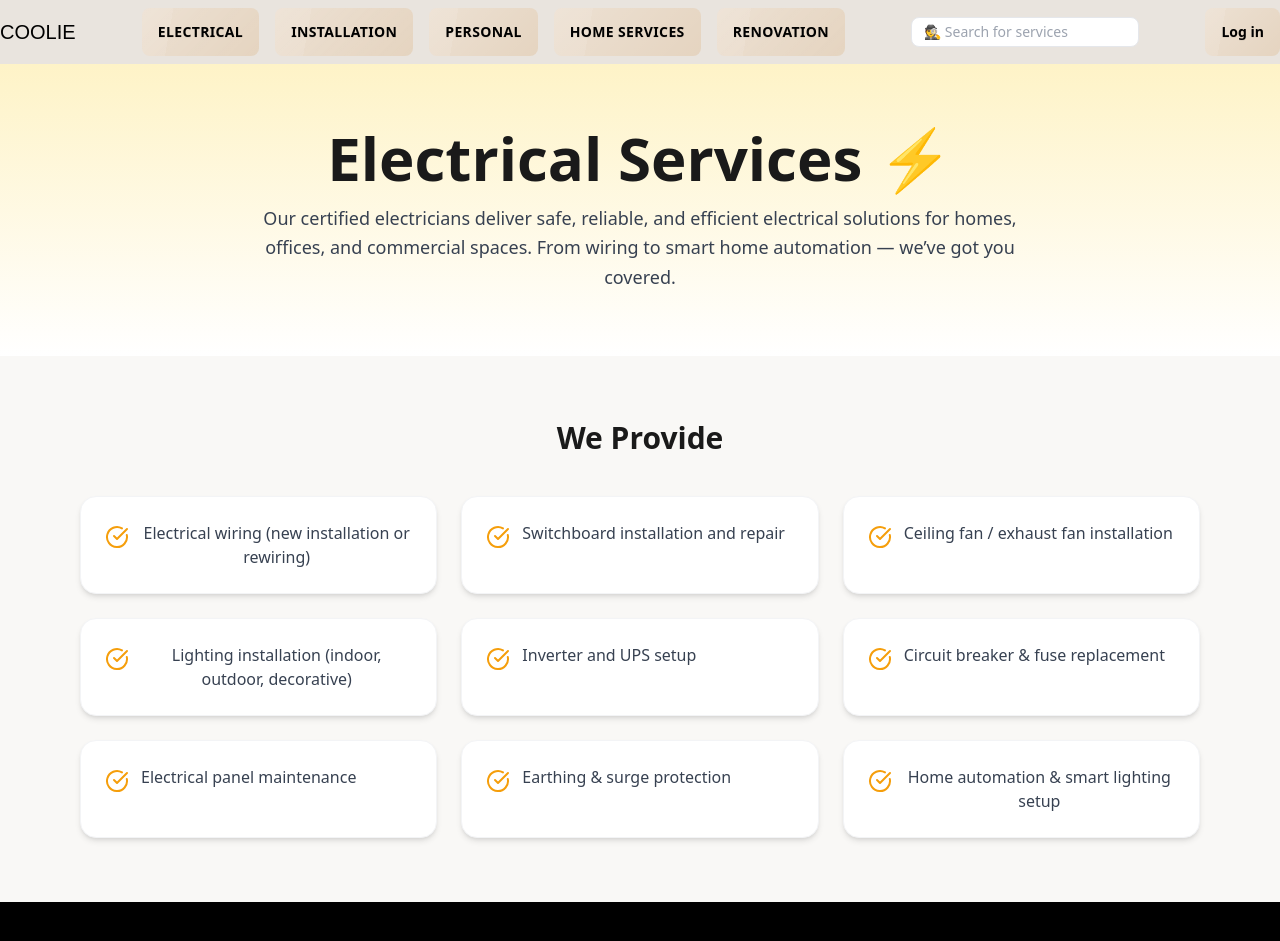
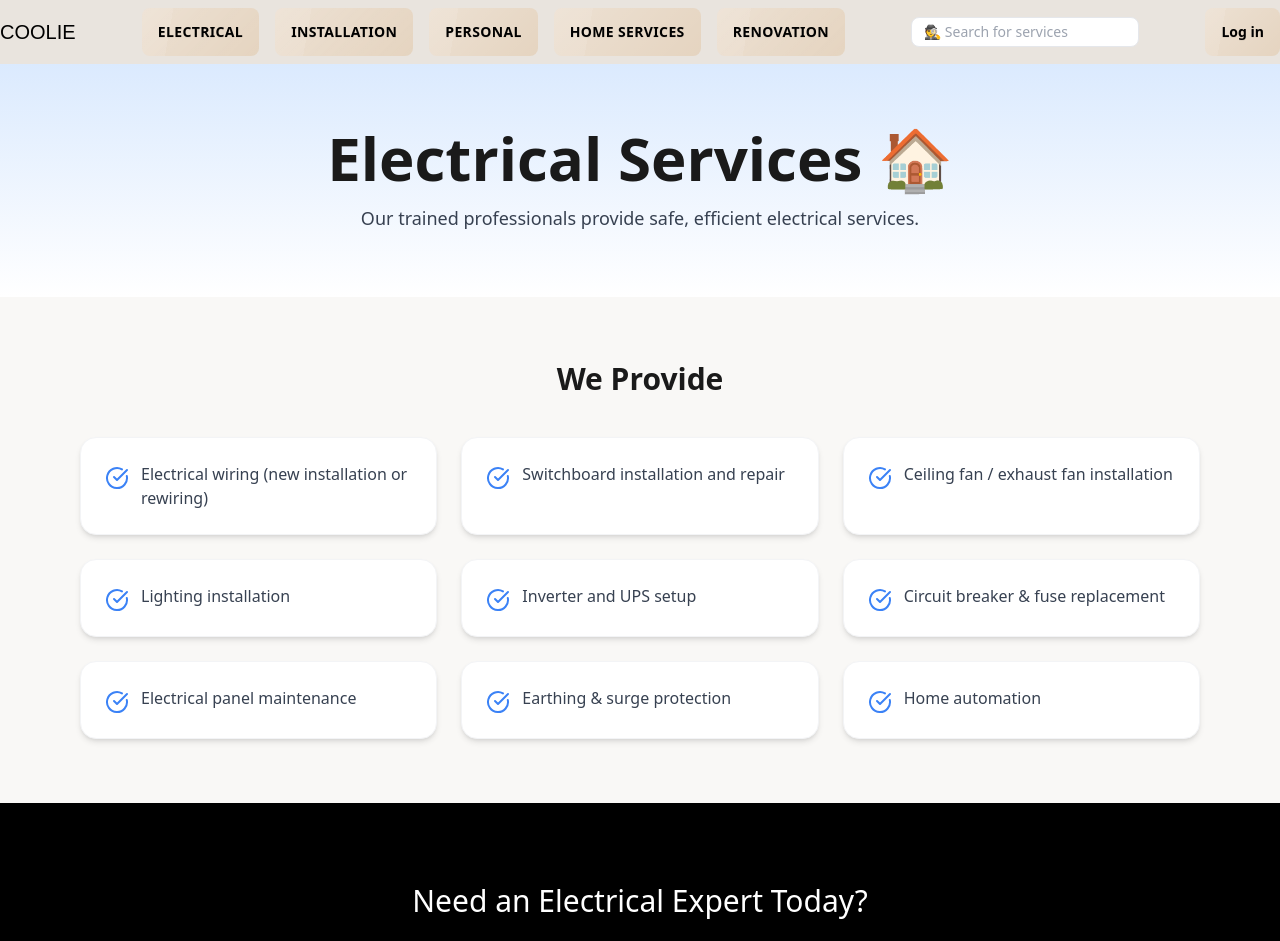
Before and after one commit to prakrutibhaskar222/FWD, a React app in the folder frontend/: page /electrical in a window 1280 px wide. Shown: the top 941 px of the page. Built offline with nearby package versions, Linux system fonts and the light colour scheme; the HTML template or start-up script is replaced by a standard one; a web font is replaced by a local one.

Commit message:
did routing for electrical

```diff
--- a/frontend/src/App.jsx
+++ b/frontend/src/App.jsx
@@ -1,7 +1,6 @@
 import React from "react"
 import { Route, Routes } from "react-router"
 import { Toaster } from "react-hot-toast"
-
 
 import Navbar from "./components/Navbar"
 import Footer from "./components/Footer"
@@ -17,33 +16,28 @@ import Signup from "./pages/Signup"
 import Stats from "./components/Stats"
 import Booking from "./pages/Booking"
 
-
 const App = () => {
   return (
     <div className="min-h-screen flex flex-col">
-
       <Navbar />
-
       <Toaster position="top-center" />
-
-
 
       <Routes>
         <Route path="/" element={<Landing />} />
         <Route path="/home" element={<Home />} />
-          <Route path="/electrical" element={<Electrical />} />
+
+        {/* IMPORTANT: Correct setup for nested routes */}
+        <Route path="/electrical/*" element={<Electrical />} />
+
         <Route path="/installation" element={<Installation />} />
         <Route path="/personal" element={<Personal />} />
         <Route path="/homeservices" element={<HomeServices />} />
         <Route path="/renovation" element={<Renovation />} />
         <Route path="/login" element={<Login />} />
         <Route path="/signup" element={<Signup />} />
-          <Route path="/Stats" element={<Stats />} />
+        <Route path="/stats" element={<Stats />} />
         <Route path="/booking/:topic" element={<Booking />} />
-
       </Routes>
-
-
 
       <Footer />
     </div>
--- a/frontend/src/pages/Electrical.jsx
+++ b/frontend/src/pages/Electrical.jsx
@@ -1,60 +1,86 @@
-import React from "react";
+import React, { useState } from "react";
 import { motion } from "framer-motion";
-import { CheckCircle } from "lucide-react"; // optional icons library
-import { Link } from "react-router";
+import { CheckCircle } from "lucide-react";
+import E1 from "../subpages/elect/E1";
+import E2 from "../subpages/elect/E2";
+import E3 from "../subpages/elect/E3";
+import E4 from "../subpages/elect/E4";
+import E5 from "../subpages/elect/E5";
+import E6 from "../subpages/elect/E6";
+import E7 from "../subpages/elect/E7";
+import E8 from "../subpages/elect/E8";
+import E9 from "../subpages/elect/E9";
 
 export default function Electrical() {
+  const [active, setActive] = useState(null);
+
   const services = [
-    <button><Link to="/E1">Electrical wiring (new installation or rewiring)</Link></button>,
-    <button><Link to="/E2">Switchboard installation and repair</Link></button>,
-    <button><Link to="/E3">Ceiling fan / exhaust fan installation</Link></button>,
-    <button><Link to="/E4">Lighting installation (indoor, outdoor, decorative)</Link></button>,
-    <button><Link to="/E5">Inverter and UPS setup</Link></button>,
-    <button><Link to="/E6">Circuit breaker & fuse replacement</Link></button>,
-    <button><Link to="/E7">Electrical panel maintenance</Link></button>,
-    <button><Link to="/E8">Earthing & surge protection</Link></button>,
-    <button><Link to="/E9">Home automation & smart lighting setup</Link></button>,
+    { text: "Electrical wiring (new installation or rewiring)", id: "e1" },
+    { text: "Switchboard installation and repair", id: "e2" },
+    { text: "Ceiling fan / exhaust fan installation", id: "e3" },
+    { text: "Lighting installation", id: "e4" },
+    { text: "Inverter and UPS setup", id: "e5" },
+    { text: "Circuit breaker & fuse replacement", id: "e6" },
+    { text: "Electrical panel maintenance", id: "e7" },
+    { text: "Earthing & surge protection", id: "e8" },
+    { text: "Home automation", id: "e9" },
   ];
+
+  // Component switching
+  if (active === "e1") return <E1 setActive={setActive} />;
+  if (active === "e2") return <E2 setActive={setActive} />;
+  if (active === "e3") return <E3 setActive={setActive} />;
+  if (active === "e4") return <E4 setActive={setActive} />;
+  if (active === "e5") return <E5 setActive={setActive} />;
+  if (active === "e6") return <E6 setActive={setActive} />;
+  if (active === "e7") return <E7 setActive={setActive} />;
+  if (active === "e8") return <E8 setActive={setActive} />;
+  if (active === "e9") return <E9 setActive={setActive} />;
 
   return (
     <div className="min-h-screen bg-[#f9f8f6] text-[#1a1a1a] font-sans">
-      {/* Hero Section */}
-      <section className="text-center px-6 md:px-20 py-16 bg-gradient-to-b from-amber-100 to-white">
-        <h1 className="text-5xl md:text-6xl font-bold mb-4">Electrical Services ⚡</h1>
+
+      {/* HERO */}
+      <section className="text-center px-6 md:px-20 py-16 bg-gradient-to-b from-blue-100 to-white">
+        <h1 className="text-5xl md:text-6xl font-bold mb-4">Electrical Services 🏠</h1>
         <p className="text-gray-700 text-lg max-w-3xl mx-auto leading-relaxed">
-          Our certified electricians deliver safe, reliable, and efficient electrical
-          solutions for homes, offices, and commercial spaces. From wiring to smart home
-          automation — we’ve got you covered.
+          Our trained professionals provide safe, efficient electrical services.
         </p>
       </section>
 
-      {/* Service List Section */}
+      {/* SERVICES */}
       <section className="px-8 md:px-20 py-16">
         <h2 className="text-3xl font-semibold mb-10 text-center">We Provide</h2>
+
         <div className="grid sm:grid-cols-2 lg:grid-cols-3 gap-6 max-w-6xl mx-auto">
           {services.map((service, index) => (
             <motion.div
               key={index}
               whileHover={{ scale: 1.03 }}
               transition={{ duration: 0.3 }}
-              className="bg-white rounded-2xl shadow-md hover:shadow-lg p-6 flex items-start gap-3 border border-gray-100"
+              className="cursor-pointer bg-white rounded-2xl shadow-md hover:shadow-lg p-6
+                         flex items-start gap-3 border border-gray-100"
+              onClick={() => setActive(service.id)}
             >
-              <CheckCircle className="text-amber-500 w-6 h-6 flex-shrink-0 mt-1" />
-              <p className="text-gray-700 font-medium">{service}</p>
+              <CheckCircle className="text-blue-500 w-6 h-6 flex-shrink-0 mt-1" />
+              <p className="text-gray-700 font-medium">{service.text}</p>
             </motion.div>
           ))}
         </div>
       </section>
 
-      {/* CTA Section */}
+      {/* CTA */}
       <section className="text-center bg-black text-white py-20">
-        <h2 className="text-3xl font-light mb-6">Need an Electrician Today?</h2>
-        <button className="bg-amber-400 text-black px-8 py-3 text-lg rounded-xl hover:bg-amber-300 transition">
-          <Link to="/booking/electrical">
-            Book a Service
-          </Link>
-        </button>
+        <h2 className="text-3xl font-light mb-6">Need an Electrical Expert Today?</h2>
+
+        <a
+          href="/booking/electrical"
+          className="bg-blue-400 text-black px-8 py-3 text-lg rounded-xl hover:bg-blue-300 transition inline-block"
+        >
+          Book a Service
+        </a>
       </section>
+
     </div>
   );
 }
--- a/frontend/src/subpages/elect/E1.jsx
+++ b/frontend/src/subpages/elect/E1.jsx
@@ -1,30 +1,40 @@
 import React from "react";
-import { Link } from "react-router";
 import { motion } from "framer-motion";
-import { CheckCircle } from "lucide-react";
+import { CheckCircle, ArrowLeft } from "lucide-react";
 
-export default function ElectricalWiring() {
+export default function ElectricalWiring({ setActive }) {
   return (
     <div className="min-h-screen bg-[#e2d7c1] text-[#1a1a1a] font-sans">
+
+      {/* BACK BUTTON */}
+      <button
+        onClick={() => setActive(null)}
+        className="flex items-center gap-2 px-4 py-2 bg-black text-white rounded-lg
+                   hover:bg-gray-800 transition m-6"
+      >
+        <ArrowLeft size={20} /> Back
+      </button>
 
       {/* Header Section */}
       <section className="text-center px-6 md:px-20 py-16 bg-gradient-to-b from-amber-100 to-white">
         <h1 className="text-5xl md:text-6xl font-bold mb-4">
           Electrical Wiring 🔌
         </h1>
-        <p className="text-[#000000] text-lg max-w-3xl mx-auto leading-relaxed">
-          Whether it's a new installation or rewiring an old setup, our expert electricians ensure safety, compliance, and efficiency every step of the way.
+        <p className="text-black text-lg max-w-3xl mx-auto leading-relaxed">
+          Whether it's a new installation or rewiring an old setup, our expert electricians ensure safety,
+          compliance, and efficiency.
         </p>
       </section>
 
       {/* Details Section */}
       <section className="px-8 md:px-20 py-20 max-w-4xl mx-auto">
         <h2 className="text-3xl font-semibold mb-10 text-center">How It Works</h2>
+
         <div className="space-y-6">
           {[
-            "Urban Company assigns certified electricians who assess your property and requirements.",
-            "They follow industry-standard safety protocols and use high-quality materials.",
-            "Post-installation testing and cleanup are included to ensure everything works perfectly.",
+            "Certified electricians assess your property and requirements.",
+            "We follow top-tier safety protocols using high-quality materials.",
+            "Post-installation testing ensures everything works perfectly.",
           ].map((text, index) => (
             <motion.div
               key={index}
@@ -33,7 +43,7 @@ export default function ElectricalWiring() {
               transition={{ duration: 0.5, delay: index * 0.2 }}
               className="flex items-start gap-4"
             >
-              <CheckCircle className="text-[#e10e0e] w-6 h-6 mt-1" />
+              <CheckCircle className="text-red-600 w-6 h-6 mt-1" />
               <p className="text-gray-700 text-lg">{text}</p>
             </motion.div>
           ))}
@@ -42,13 +52,14 @@ export default function ElectricalWiring() {
         {/* Duration & Pricing */}
         <div className="mt-16 bg-white rounded-xl shadow-lg p-8 border border-gray-100">
           <h3 className="text-2xl font-semibold mb-6 text-center">Service Details</h3>
+
           <div className="grid grid-cols-1 sm:grid-cols-2 gap-8 text-center">
             <div>
-              <p className="text-gray-600 font-medium">⏱ Estimated Duration</p>
+              <p className="text-gray-600 font-medium">⏱ Duration</p>
               <p className="text-xl text-black mt-2">2–4 hours</p>
             </div>
             <div>
-              <p className="text-gray-600 font-medium">💰 Price Range</p>
+              <p className="text-gray-600 font-medium">💰 Price</p>
               <p className="text-xl text-black mt-2">₹1,500 – ₹4,000</p>
             </div>
           </div>
@@ -56,19 +67,17 @@ export default function ElectricalWiring() {
       </section>
 
       {/* CTA Section */}
-      <section className="text-center bg-gradient-to-r from-[#eac38c] to-[#e2ab34] text-black py-20">
+      <section className="text-center bg-black text-white py-20">
         <h2 className="text-3xl font-light mb-6">Ready to Rewire Your Space?</h2>
-        <Link to="/b1/e1">
-  <motion.button
-    whileHover={{ scale: 1.05 }}
-    className="bg-black text-white px-10 py-4 text-lg rounded-full hover:bg-gray-800 transition"
-  >
-    Book Electrical Wiring Service
-  </motion.button>
-</Link>
 
+        <a
+          href="/booking/e1"
+          className="bg-blue-400 text-black px-8 py-3 text-lg rounded-xl hover:bg-blue-300 transition inline-block"
+        >
+          Book a Service
+        </a>
+      </section>
 
-      </section>
     </div>
   );
 }
```
Lines whose indentation alone changed are shown as unchanged.
